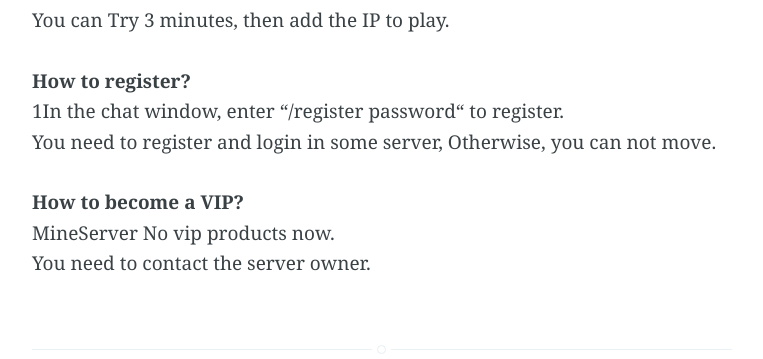
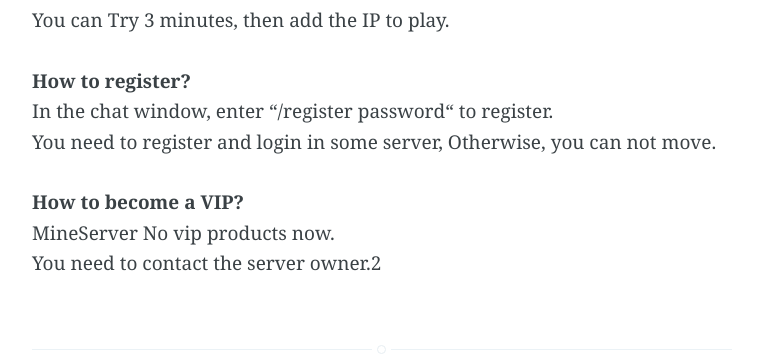
Before and after one commit to Minecraft-PE-Servers/Minecraft-PE-Servers.github.io, a Jekyll site: the page built from _posts/2016-06-28-How-to-play-Minecraft-pe-servers-By-MineServer-APP.md, in a window 1280 px wide. Shown: the part 551-910 px from the top of the page, without its empty margins (258-1021 px from the left). Built offline with Jekyll 4.4.1, drawn with Linux system fonts in a browser that asks for light colours.

Commit message:
提交发布

```diff
--- a/_posts/2016-06-28-How-to-play-Minecraft-pe-servers-By-MineServer-APP.md
+++ b/_posts/2016-06-28-How-to-play-Minecraft-pe-servers-By-MineServer-APP.md
@@ -21,9 +21,9 @@
 You can Try 3 minutes, then add the IP to play.
 
 **How to register?**
-1In the chat window, enter “/register password“ to register.
+In the chat window, enter “/register password“ to register.
 You need to register and login in some server, Otherwise, you can not move.
 
 **How to become a VIP?**
 MineServer No vip products now.
-You need to contact the server owner.
+You need to contact the server owner.2
```
Also changed, not shown: other parts of _posts/2016-06-28-How-to-play-Minecraft-pe-servers-By-MineServer-APP.md (+1 -1 lines).
